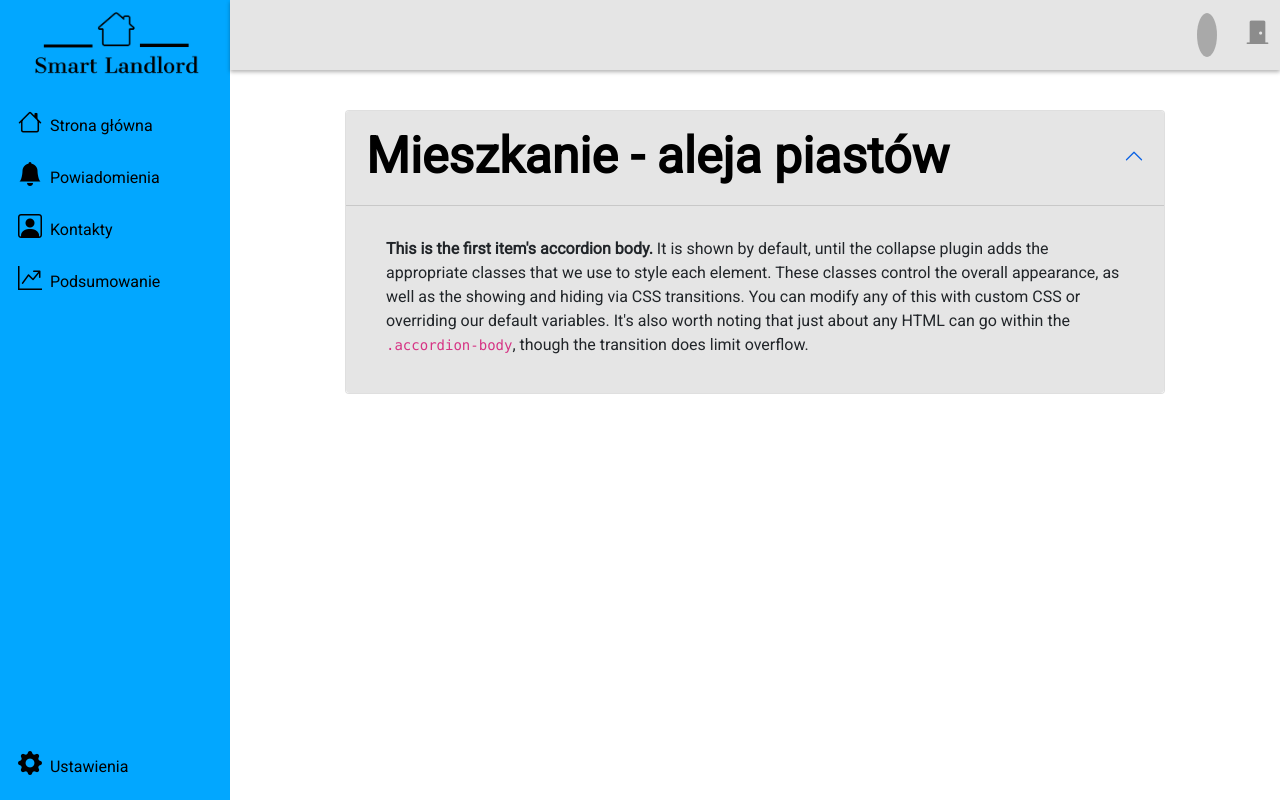
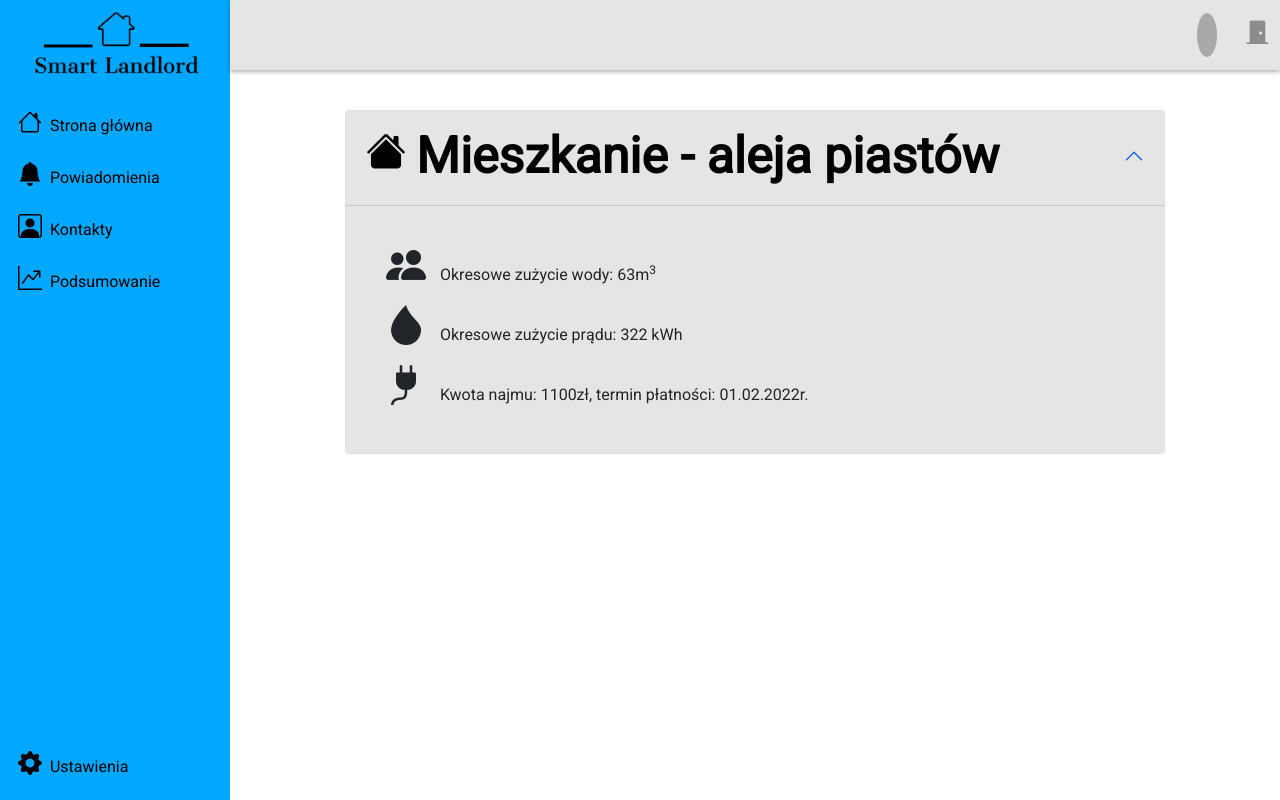
Before and after one commit to bartosz-zarkowski/SMART_LANDLORD, a Flask app: template Server/templates/app/twoje_lokale.html in a window 1280 px wide. Run offline with Flask 2, Linux system fonts and the light colour scheme; the template is opened without the code that fills it, so the values that code supplies are empty; some libraries are stand-ins or nearby versions.

Commit message:
Prace nad podstroną twoje_lokale

```diff
--- a/Server/templates/app/twoje_lokale.html
+++ b/Server/templates/app/twoje_lokale.html
@@ -1,22 +1,16 @@
-{% extends 'base.html' %}
-
-{% block content %}
+{% extends 'base.html' %} {% block content %}
 <div class="accordion" id="accordionExample">
     <div class="accordion-item expandable_card">
         <h2 class="accordion-header expandable_card_header" id="headingOne">
-                <button class="accordion-button" type="button" data-bs-toggle="collapse" data-bs-target="#collapseOne"
-                        aria-expanded="true" aria-controls="collapseOne">
-                    Mieszkanie - aleja piastów
+            <button class="accordion-button expandable_card_button" type="button" data-bs-toggle="collapse" data-bs-target="#collapseOne" aria-expanded="true" aria-controls="collapseOne">
+                <i class="fs-16 bi-house-fill card-title-icon accordion_title_icon"></i> Mieszkanie - aleja piastów</h2>
             </button>
         </h2>
-            <div id="collapseOne" class="accordion-collapse collapse show expandable_card_collapse" aria-labelledby="headingOne"
-                 data-bs-parent="#accordionExample">
+        <div id="collapseOne" class="accordion-collapse collapse show expandable_card_collapse" aria-labelledby="headingOne" data-bs-parent="#accordionExample">
             <div class="accordion-body">
-                    <strong>This is the first item's accordion body.</strong> It is shown by default, until the collapse
-                    plugin adds the appropriate classes that we use to style each element. These classes control the
-                    overall appearance, as well as the showing and hiding via CSS transitions. You can modify any of
-                    this with custom CSS or overriding our default variables. It's also worth noting that just about any
-                    HTML can go within the <code>.accordion-body</code>, though the transition does limit overflow.
+                <i class="fs-16 bi-people-fill card-title-icon"></i> Okresowe zużycie wody: 63m<sup>3</sup><br>
+                <i class="fs-16 bi-droplet-fill card-title-icon"></i> Okresowe zużycie prądu: 322 kWh<br>
+                <i class="fs-16 bi-plug-fill card-title-icon"></i> Kwota najmu: 1100zł, termin płatności: 01.02.2022r.
             </div>
         </div>
     </div>
```
Lines whose indentation alone changed are shown as unchanged.
